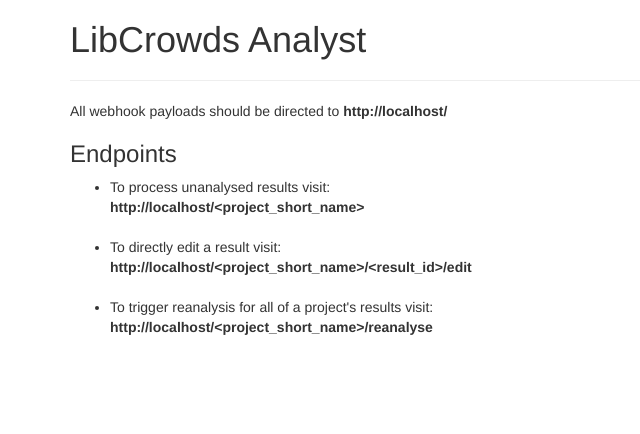
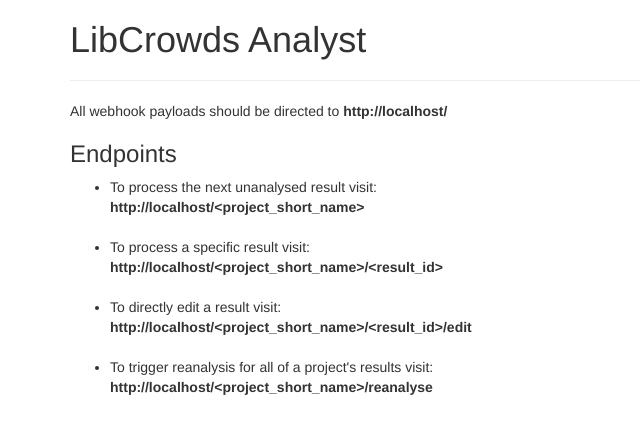
Before and after one commit to LibCrowds/libcrowds-analyst, a Flask app: page / in a window 1280 px wide. Shown: the top 434 px of the page, without its empty margins (0-640 px from the left). Run offline with Flask 2, Linux system fonts and the light colour scheme; some libraries are stand-ins or nearby versions.

Commit message:
Add view function to process specific results

```diff
--- a/libcrowds_analyst/core.py
+++ b/libcrowds_analyst/core.py
@@ -36,7 +36,8 @@ def setup_csrf(app):
 def setup_url_rules(app):
     """Setup URL rules"""
     rules = {'/': view.index,
-             '/<short_name>/': view.analyse_empty_result,
+             '/<short_name>/': view.analyse_next_empty_result,
+             '/<short_name>/<int:result_id>': view.analyse_result,
              '/<short_name>/<int:result_id>/edit': view.edit_result,
              '/<short_name>/reanalyse/': view.reanalyse}
     for route, func in rules.items():
--- a/libcrowds_analyst/static/scripts.js
+++ b/libcrowds_analyst/static/scripts.js
@@ -5,7 +5,6 @@ function prettifyJSON() {
         var obj = JSON.parse(ugly);
         var pretty = JSON.stringify(obj, undefined, 4);
         $(this).val(pretty);
-        console.log(pretty);
     });
 }
 
@@ -21,6 +20,9 @@ $('#answer-form').on('submit', function() {
 
 /** Perform a Z39.50 search.*/
 function z3950Search(query, callback) {
+    if (query.length === 0) {
+        return;
+    }
     $.ajax({
         type: 'GET',
         url: '/z3950/search/oclc/html',
--- a/libcrowds_analyst/templates/index.html
+++ b/libcrowds_analyst/templates/index.html
@@ -7,8 +7,11 @@
 
     <h3>Endpoints</h3>
     <ul>
-        <li>To process unanalysed results visit:<br>
+        <li>To process the next unanalysed result visit:<br>
         <strong>{{ request.base_url }}&lt;project_short_name&gt;</strong></li><br>
+
+        <li>To process a specific result visit:<br>
+        <strong>{{ request.base_url }}&lt;project_short_name&gt;/&lt;result_id&gt;</strong></li><br>
 
         <li>To directly edit a result visit:<br>
         <strong>{{ request.base_url }}&lt;project_short_name&gt;/&lt;result_id&gt;/edit</strong></li><br>
--- a/libcrowds_analyst/view.py
+++ b/libcrowds_analyst/view.py
@@ -51,29 +51,44 @@ def index():
             abort(404)
 
 
-def analyse_empty_result(short_name):
-    """View for analysing empty results."""
+def analyse_next_empty_result(short_name):
+    """View for analysing the next empty result."""
     try:
         e = enki.Enki(current_app.config['API_KEY'],
                       current_app.config['ENDPOINT'], short_name)
     except enki.ProjectNotFound:  # pragma: no cover
         abort(404)
 
-    if request.method == 'POST':
-        data = dict((k, request.form.getlist(k)) for k in request.form.keys())
-        result_id = data.pop('result_id', None)
-        data.pop('csrf_token', None)
-        result = _get_first_result(e.project.id, id=result_id)
-        if not result:  # pragma: no cover
-            flash('That result does not exist!', 'danger')
-            return redirect(url_for('.index'))
-        result.info = json.dumps(data)
-        _update_result(result)
-
     result = _get_first_result(e.project.id, info='Unanalysed')
     if not result:  # pragma: no cover
         flash('There are no unanlysed results to process!', 'success')
         return redirect(url_for('.index'))
+    return redirect(url_for('.analyse_result', short_name=short_name,
+                            result_id=result.id))
+
+
+def analyse_result(short_name, result_id):
+    """View for analysing a result."""
+    try:
+        e = enki.Enki(current_app.config['API_KEY'],
+                      current_app.config['ENDPOINT'], short_name)
+    except enki.ProjectNotFound:  # pragma: no cover
+        abort(404)
+
+    result = _get_first_result(e.project.id, id=result_id)
+    if not result:  # pragma: no cover
+        flash('Result {0} not found for {1}!'.format(result_id, short_name),
+              'warning')
+        return redirect(url_for('.index'))
+
+    if request.method == 'POST':
+        data = request.form.to_dict()
+        data.pop('csrf_token', None)
+        result.info = data
+        _update_result(result)
+        return redirect(url_for('.analyse_next_empty_result',
+                                short_name=short_name))
+
     e.get_tasks(task_id=result.task_id)
     e.get_task_runs()
     task = e.tasks[0]
```
Also changed, not shown: libcrowds_analyst/templates/_helpers.html (+7 -2 lines), libcrowds_analyst/templates/category_1.html (+3 -4 lines), README.md.
